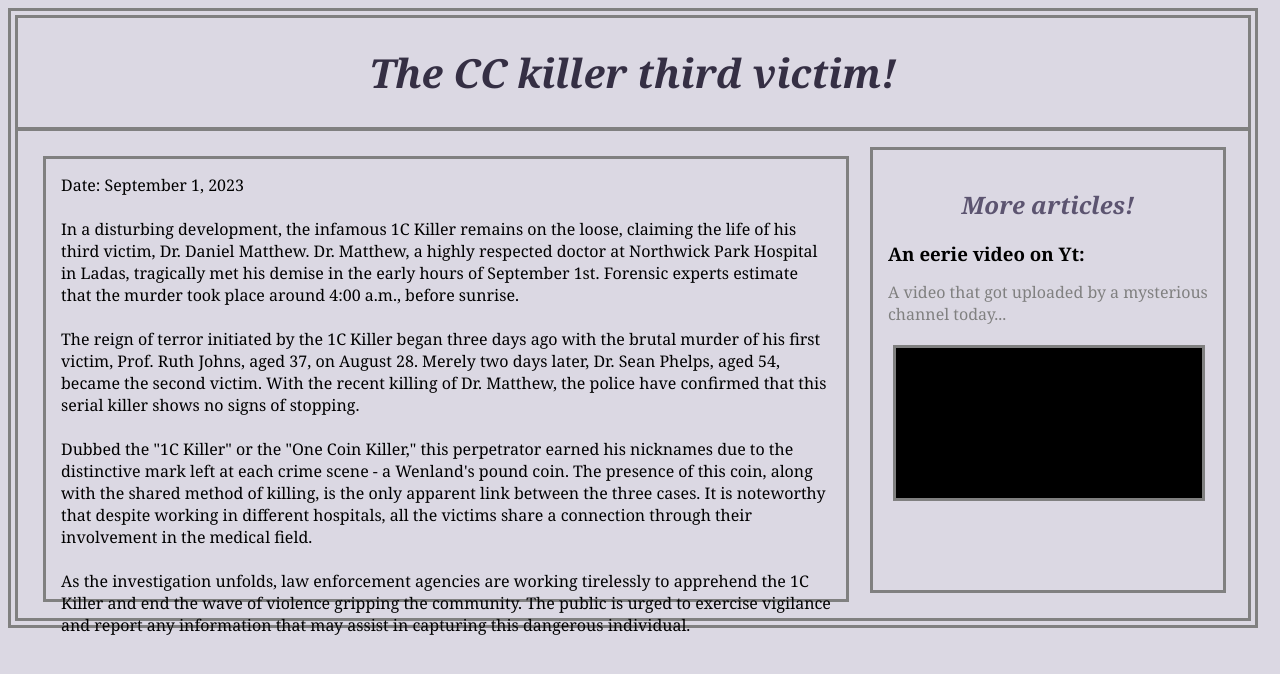
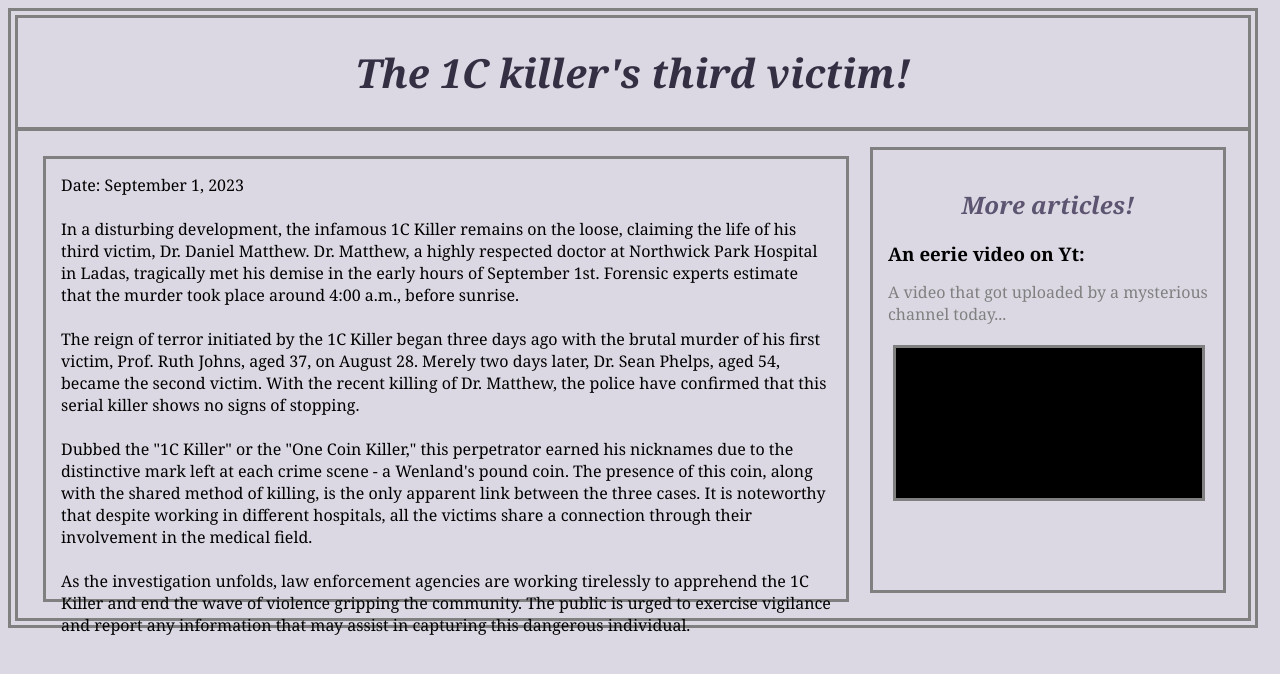
Before and after one commit to RavenHendrix0/EveArgone-, a plain HTML site: page index.html in a window 1280 px wide. Drawn offline with Linux system fonts and the light colour scheme.

Commit message:
Update index.html

```diff
--- a/index.html
+++ b/index.html
@@ -5,7 +5,7 @@
 <body>
 <div id="container">
 
-<H1> The CC killer third victim! </H1>
+<H1> The 1C killer's third victim! </H1>
 
 <hr></hr>
 
```
